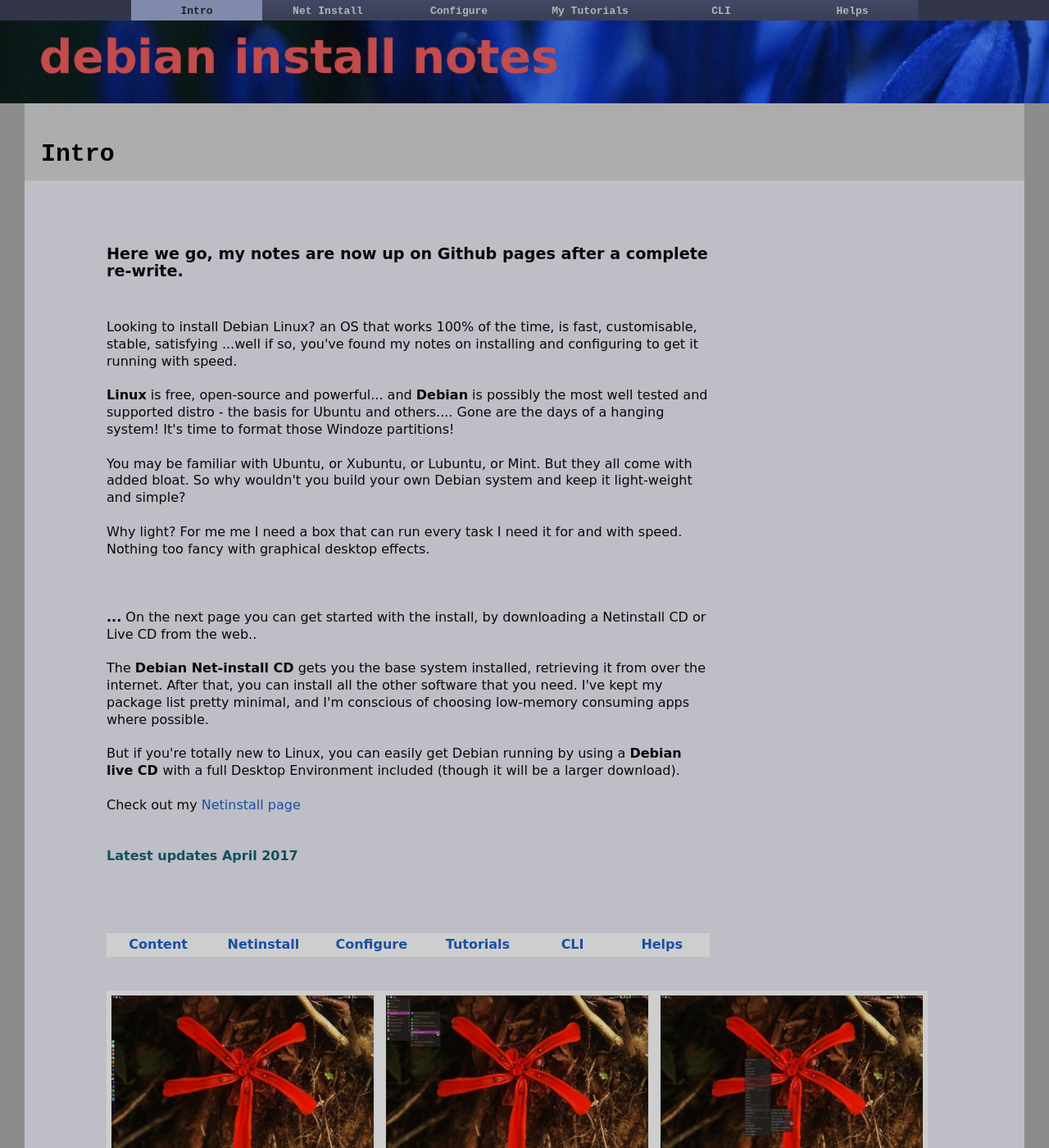
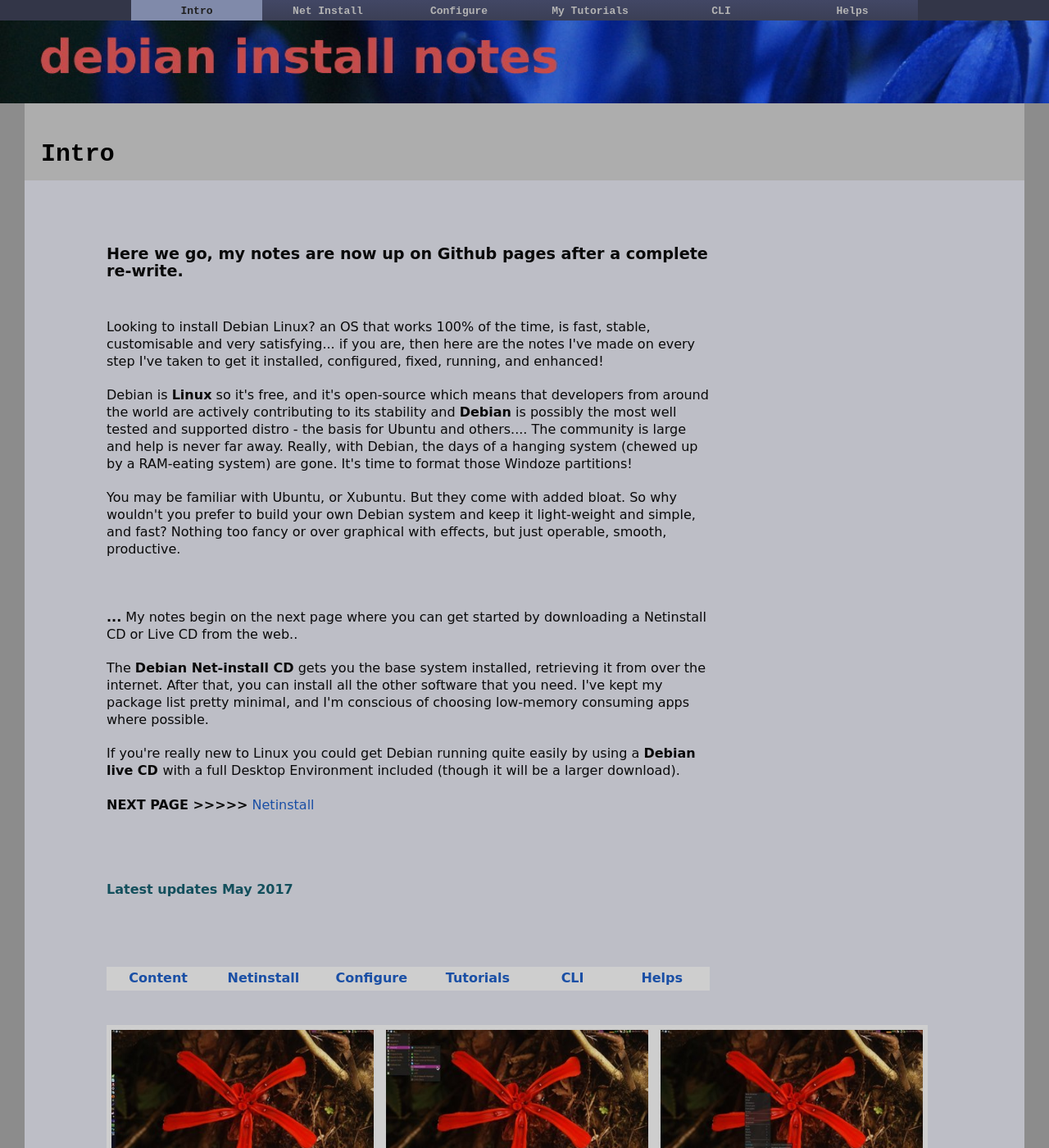
Before and after one commit to dquinton/debian-install, a Jekyll site: the page built from index.html, in a window 1280 px wide and 1400 px high. Shown: the whole window at 82% size. Built offline with Jekyll 4.4.1, drawn with Linux system fonts in a browser that asks for light colours.

Commit message:
updating pages

```diff
--- a/index.html
+++ b/index.html
@@ -10,29 +10,27 @@
 <h3>Here we go, my notes are now up on Github pages after a complete re-write.</h3>
 <br><br>
 
-Looking to install Debian Linux? an OS that works 100% of the time, is fast, customisable, stable, satisfying ...well if so, you've found my notes on installing and configuring to get it running with speed.
+Looking to install Debian Linux? an OS that works 100% of the time, is fast, stable, customisable and very satisfying... if you are, then here are the notes I've made on every step I've taken to get it installed, configured, fixed, running, and enhanced!
 <br><br>
-<b>Linux</b> is free, open-source and powerful... and <b>Debian</b> is possibly the most well tested and supported distro - the basis for Ubuntu and others.... Gone are the days of a hanging system! It's time to format those Windoze partitions!
+Debian is <b>Linux</b> so it's free, and it's open-source which means that developers from around the world are actively contributing to its stability and <b>Debian</b> is possibly the most well tested and supported distro - the basis for Ubuntu and others.... The community is large and help is never far away.  Really, with Debian, the days of a hanging system (chewed up by a RAM-eating system) are gone. It's time to format those Windoze partitions!
 <br><br>
-You may be familiar with Ubuntu, or Xubuntu, or Lubuntu, or Mint. But they all come with added bloat. So why wouldn't you build your own Debian system and keep it light-weight and simple?
-<br><br>
-Why light? For me me I need a box that can run every task I need it for and with speed.  Nothing too fancy with graphical desktop effects.
+You may be familiar with Ubuntu, or Xubuntu. But they come with added bloat. So why wouldn't you prefer to build your own Debian system and keep it light-weight and simple, and fast?  Nothing too fancy or over graphical with effects, but just operable, smooth, productive.
 <br><br>
 
 <br><br>
 <b>...</b>
-On the next page you can get started with the install, by downloading a Netinstall CD or Live CD from the web..
+My notes begin on the next page where you can get started by downloading a Netinstall CD or Live CD from the web..
 <br><br>
 The <b>Debian Net-install CD</b> gets you the base system installed, retrieving it from over the internet. After that, you can install all the other software that you need.  I've kept my package list pretty minimal, and I'm conscious of choosing low-memory consuming apps where possible.
 <br><br>
-But if you're totally new to Linux, you can easily get Debian running by using a <b>Debian live CD </b>with a full Desktop Environment included (though it will be a larger download).
+If you're really new to Linux you could get Debian running quite easily by using a <b>Debian live CD </b>with a full Desktop Environment included (though it will be a larger download).
 <br><br>
-Check out my <a href="{{site.baseurl}}/netinstall.html">Netinstall page</a>
+<b>NEXT PAGE >>>>></b> <a href="{{site.baseurl}}/netinstall.html">Netinstall</a>
 <br><br>
 
-<br>
+<br><br><br>
 
-<span style="font-size: 20; color: #134f5c; "><b>Latest updates April 2017</b></span> <br>
+<span style="font-size: 20; color: #134f5c; "><b>Latest updates May 2017</b></span> <br>
 <br><br><br><br>
 <table cellpadding="2" align="center" style="font-size: 20; font-weight: bold; "><tr>
 <td width="160" align="center"><a href="content.html">Content</a></td>
```
Also changed, not shown: config/ranger.html (+12 -11 lines).
